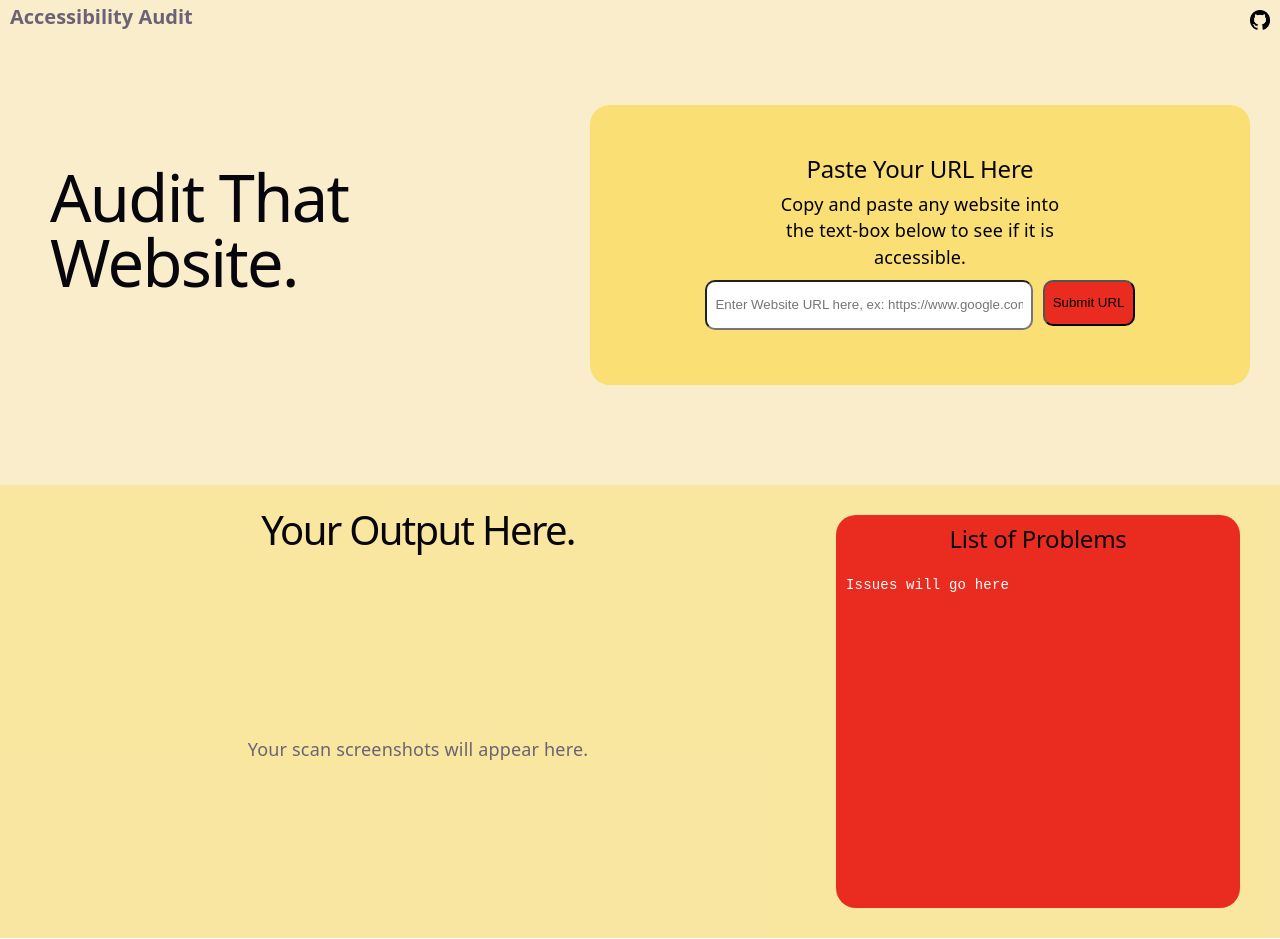
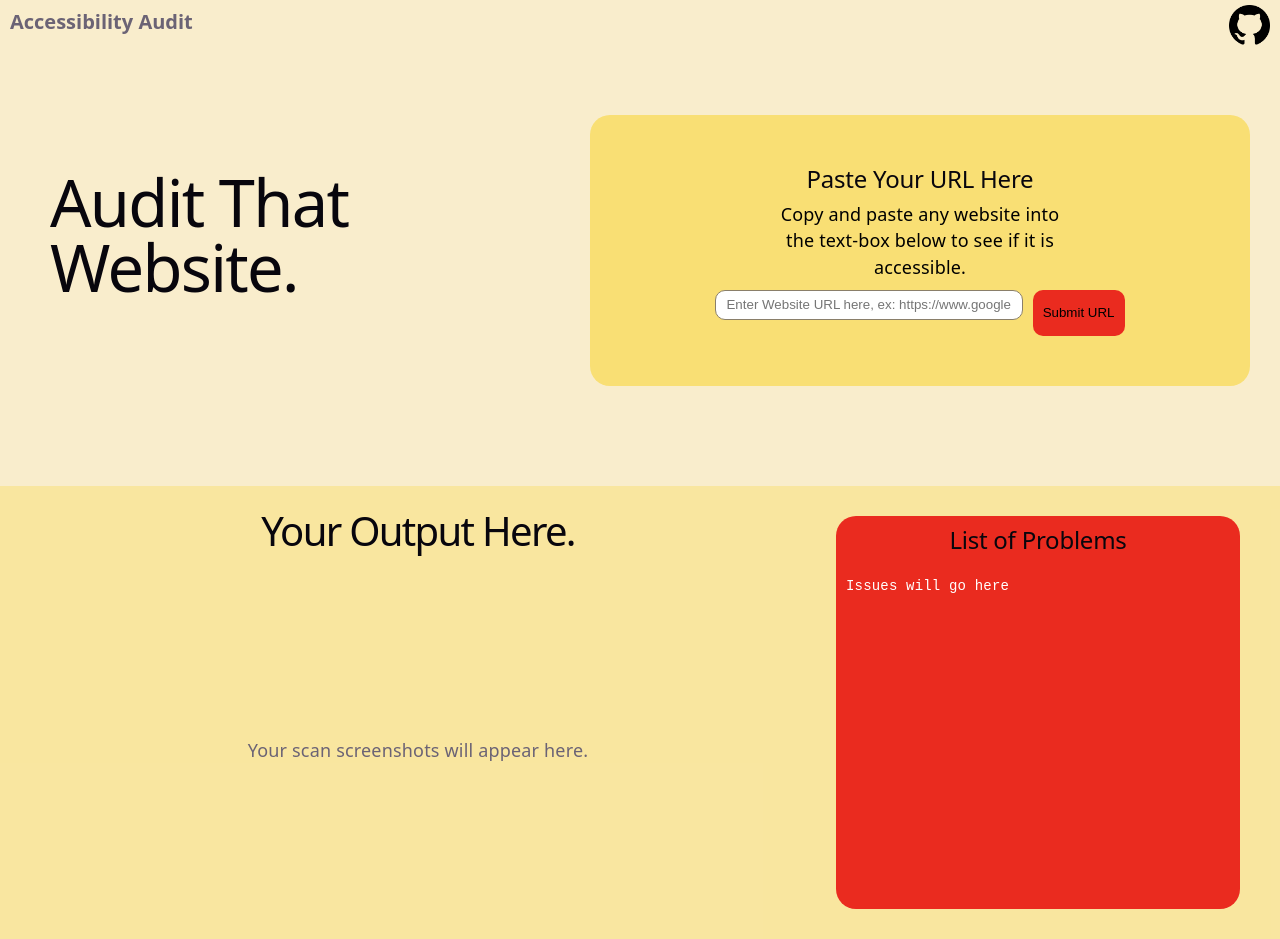
Before and after one commit to tis-lexie/accessibility-audit, a React (Vite) app: page / in a window 1280 px wide. Built offline with nearby package versions, Linux system fonts and the light colour scheme.

Commit message:
changing icon size and fixing spacing

```diff
--- a/src/App.css
+++ b/src/App.css
@@ -15,7 +15,7 @@
   margin-left: 10px;
 }
 .logo {
-  max-height: 20px;
+  max-height: 40px;
   display: flex;
   justify-content: right;
   align-items: right;
@@ -69,17 +69,24 @@
   color: #000;
   margin-bottom: 5px;
   height: 30px;
+  border: 1px solid #8a7f6a;
+  box-sizing: border-box;
+  background-image: none;
 }
 #url,
 #button1 {
-  padding: 8px;
+  padding: 10px;
   border-radius: 10px;
+  appearance: none;
+  -webkit-appearance: none;
+  box-shadow: none;
 }
 
 #button1 {
   background-color: var(--accent);
   margin-left: 10px;
   height: 46px;
+  border: 0;
 }
 
 .output-section {
```
